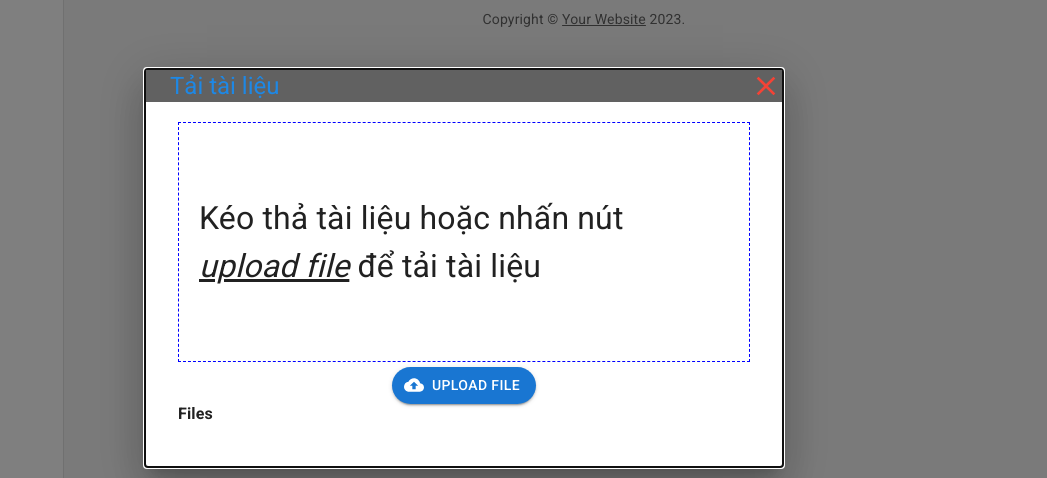
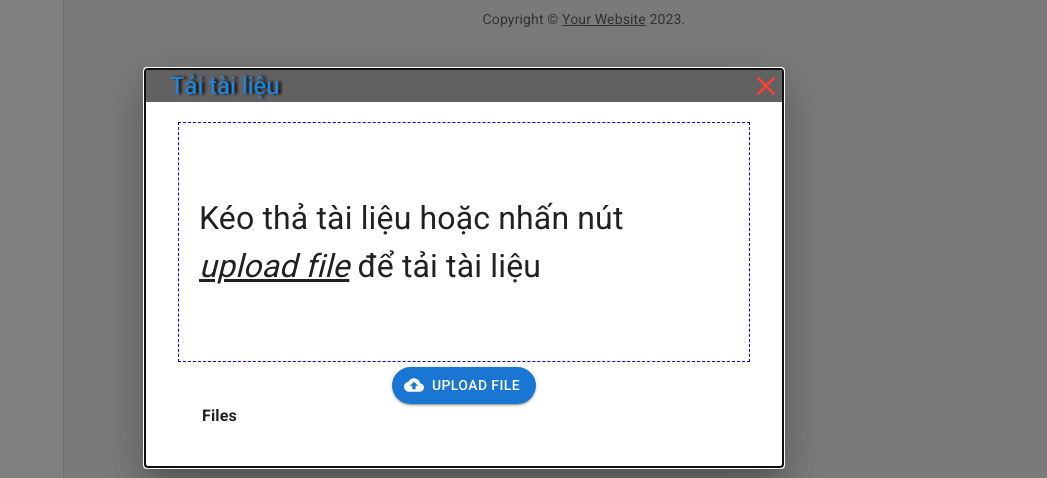
Before and after one commit to toannguyen3107/bkprinter, a React (Vite) app in the folder frontend/: page /app/print in a window 1280 px wide. Shown: the part 132-610 px from the top of the page, without its empty margins (176-1223 px from the left). Built offline with nearby package versions, Linux system fonts and the light colour scheme.

Commit message:
font, color in upload - toan

```diff
--- a/frontend/src/pages/Print/DragDrop.jsx
+++ b/frontend/src/pages/Print/DragDrop.jsx
@@ -45,7 +45,7 @@ const ModalAct = () => {
                             background: grey[700]
                         }
                     }>
-                        <Typography variant='h5' sx={{color: blue[600]}} >Tải tài liệu</Typography>
+                        <Typography variant='h5' sx={{color: blue[600], textShadow: '3px 0px 3px black'}} >Tải tài liệu</Typography>
                         <CloseIcon
                             sx={{
                                 position: 'absolute',
@@ -98,9 +98,12 @@ function DropzoneWithoutClick(props) {
                             fontSize: '2rem',
                         }}>Kéo thả tài liệu hoặc nhấn nút <i><u style={{ color: 'blue', fontSize: '1.8rem' }}>{acceptedFiles[0].path}</u></i> để tải tài liệu</p>
                     ) :
-                    (<p style={{
-                        fontSize: '2rem',
-                    }}>Kéo thả tài liệu hoặc nhấn nút <i><u>upload file</u></i> để tải tài liệu</p>)
+                    (<Typography variant='p' sx={{
+                        fontSize: {
+                            sm: '1.5rem',
+                            md: '2rem'
+                        }
+                    }}>Kéo thả tài liệu hoặc nhấn nút <i><u>upload file</u></i> để tải tài liệu</Typography>)
                 }
 
 
@@ -110,15 +113,12 @@ function DropzoneWithoutClick(props) {
             >
                 Upload file
             </Button>
-            <aside style={{
-                position: 'absolute',
-                left: '0',
-                bottom: '10%',
-                marginLeft: '2rem'
+            <Container component={'aside'} sx={{
+                position: 'relative',
             }}>
                 <h4>Files</h4>
                 <ul>{files}</ul>
-            </aside>
+            </Container>
         </Box>
     )
 }
```
